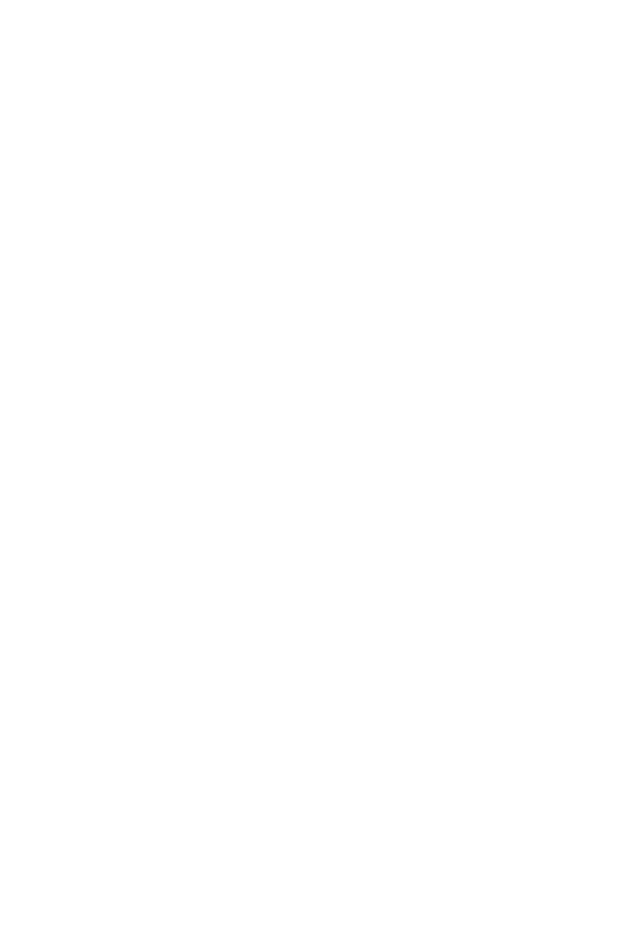
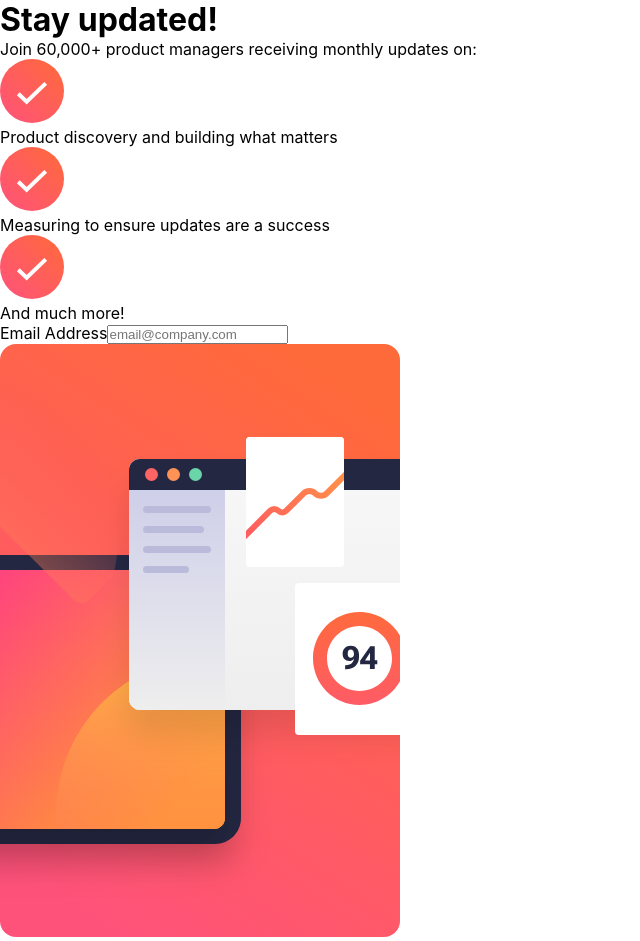
Before and after one commit to jyotirmoy-sinhababu/newsletter-signUp-form, a React (Create React App) app: page / in a window 1280 px wide. Shown: the whole page, without its empty margins (0-640 px from the left). Before the commit the page ends 800 px from the top, so only its background shows below. Built offline with nearby package versions, Linux system fonts and the light colour scheme.

Commit message:
form created

```diff
--- a/src/components/form/FormComp.jsx
+++ b/src/components/form/FormComp.jsx
@@ -25,7 +25,17 @@
           </div>
         </div>
       </div>
-      <div></div>
+      <div>
+        <form>
+          <label form='html'>Email Address</label>
+          <input
+            type='email'
+            name='email'
+            className='email'
+            placeholder='email@company.com'
+          />
+        </form>
+      </div>
     </div>
   );
 };
--- /dev/null
+++ b/src/components/imgSection/ImgComp.jsx
@@ -0,0 +1,13 @@
+import React from 'react';
+
+import signUp from '../../assests/img/illustration-sign-up-desktop.svg';
+
+const ImgComp = () => {
+  return (
+    <div>
+      <img src={signUp} alt='' />
+    </div>
+  );
+};
+
+export default ImgComp;
--- a/src/page/home/Home.jsx
+++ b/src/page/home/Home.jsx
@@ -2,8 +2,16 @@
 
 import './home.css';
 
+import FormComp from '../../components/form/FormComp';
+import ImgComp from '../../components/imgSection/ImgComp';
+
 const Home = () => {
-  return <div></div>;
+  return (
+    <div>
+      <FormComp />
+      <ImgComp />
+    </div>
+  );
 };
 
 export default Home;
```
